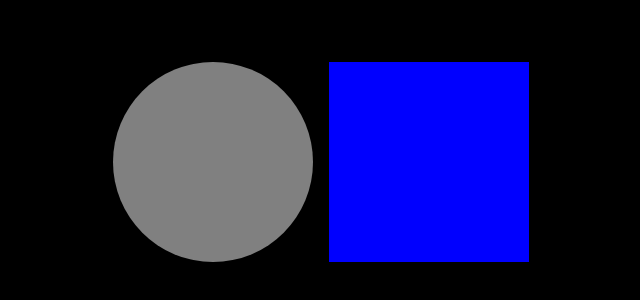
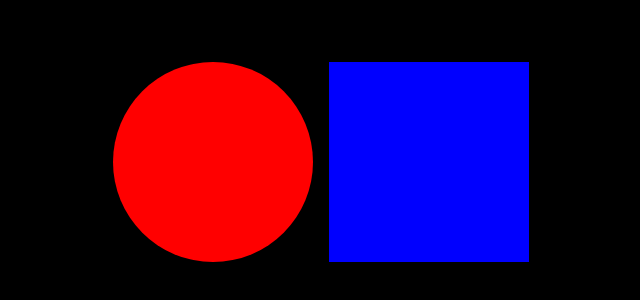
Before and after one commit to roshankhatri212/Counterapp, a React (Create React App) app: page / in a window 1280 px wide. Shown: the part 238-538 px from the top of the page, without its empty margins (319-959 px from the left). Built offline with nearby package versions, Linux system fonts and the light colour scheme.

Commit message:
second main

```diff
--- a/src/container/Container.css
+++ b/src/container/Container.css
@@ -12,7 +12,7 @@
     width: 200px;
     height: 200px;
     border-radius: 50%;
-    background-color: gray;
+    background-color: red;
   }
 
   .square {
```
